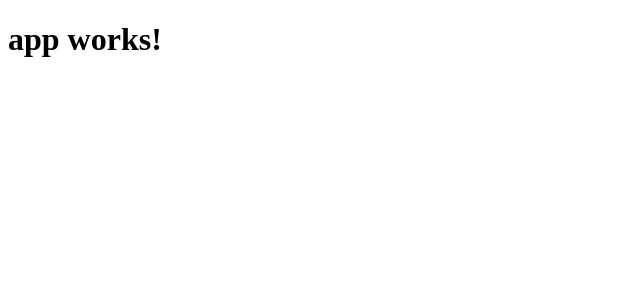
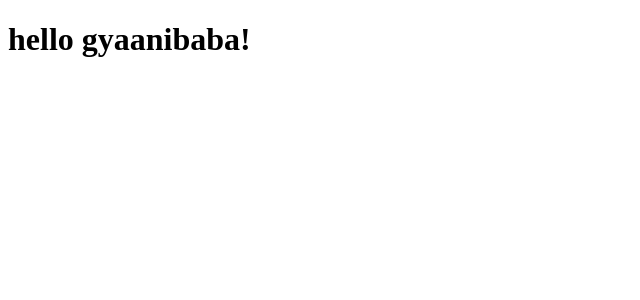
Before and after one commit to anupanup2001/gyaanibaba, an Angular app: page / in a window 1280 px wide. Shown: the top 300 px of the page, without its empty margins (0-640 px from the left). Built offline with nearby package versions, Linux system fonts and the light colour scheme.

Commit message:
fixes #1 Added hello world program which can be served

```diff
--- a/src/app/app.component.ts
+++ b/src/app/app.component.ts
@@ -6,5 +6,5 @@ import { Component } from '@angular/core';
   styleUrls: ['./app.component.css']
 })
 export class AppComponent {
-  title = 'app works!';
+  title = 'hello gyaanibaba!';
 }
```
